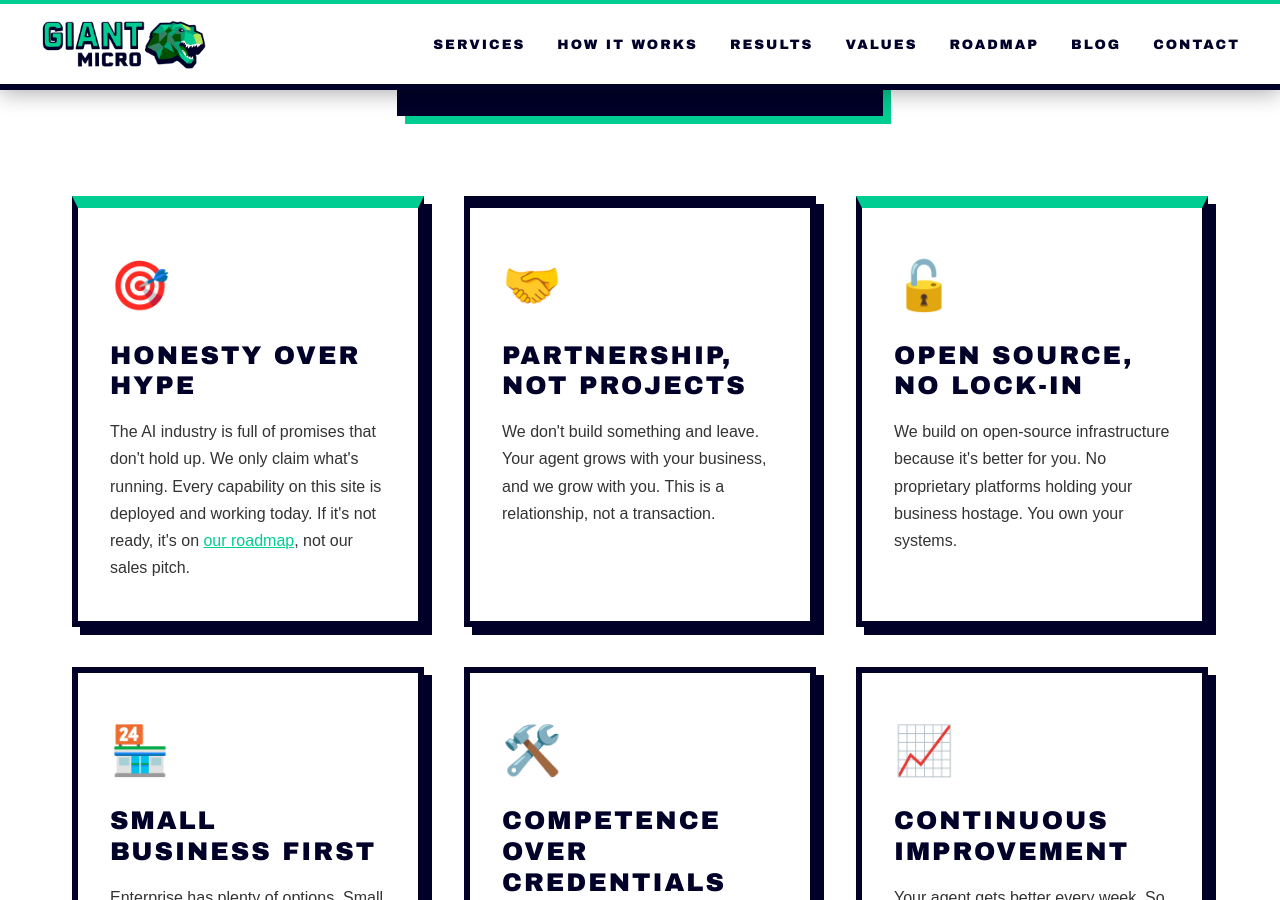
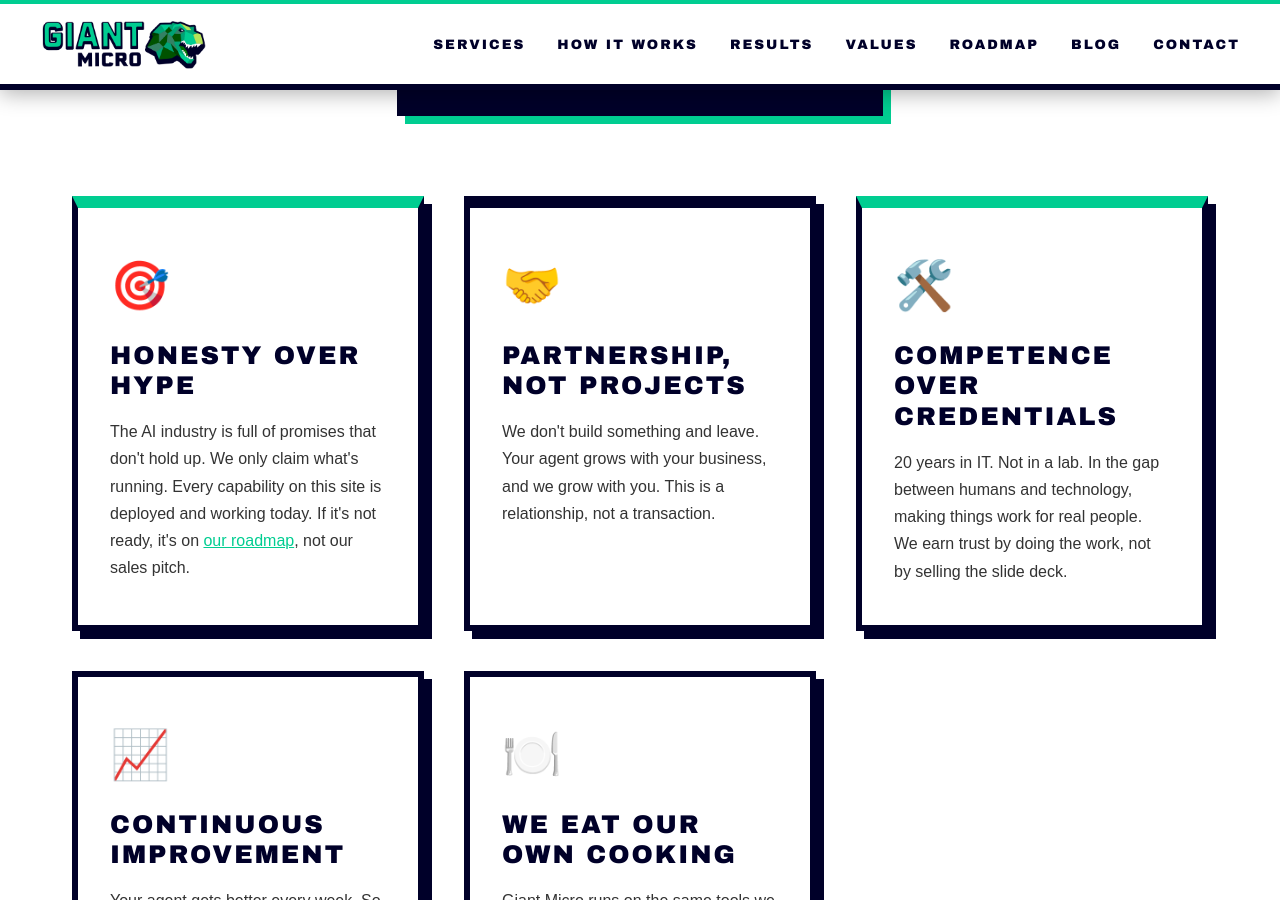
Before and after one commit to giant-micro/giant-micro.github.io, a Jekyll site: the page built from index.html, in a window 1280 px wide and 900 px high, scrolled down 5646 px. Built offline with Jekyll 4.4.1, drawn with Linux system fonts in a browser that asks for light colours; some of the changed text lies outside the part shown.

Commit message:
Trim core values to 5: add 'We Eat Our Own Cooking', remove lock-in and small-biz-first

```diff
--- a/index.html
+++ b/index.html
@@ -157,16 +157,6 @@ layout: default
                 <p>We don't build something and leave. Your agent grows with your business, and we grow with you. This is a relationship, not a transaction.</p>
             </div>
             <div class="card">
-                <div class="card-icon">🔓</div>
-                <h3>Open Source, No Lock-In</h3>
-                <p>We build on open-source infrastructure because it's better for you. No proprietary platforms holding your business hostage. You own your systems.</p>
-            </div>
-            <div class="card">
-                <div class="card-icon">🏪</div>
-                <h3>Small Business First</h3>
-                <p>Enterprise has plenty of options. Small businesses don't. We exist to give independent businesses access to the same caliber of technology that Fortune 500 companies take for granted.</p>
-            </div>
-            <div class="card">
                 <div class="card-icon">🛠️</div>
                 <h3>Competence Over Credentials</h3>
                 <p>20 years in IT. Not in a lab. In the gap between humans and technology, making things work for real people. We earn trust by doing the work, not by selling the slide deck.</p>
@@ -175,6 +165,11 @@ layout: default
                 <div class="card-icon">📈</div>
                 <h3>Continuous Improvement</h3>
                 <p>Your agent gets better every week. So do we. When new capabilities emerge, your business gets them. Stagnation is not in our vocabulary.</p>
+            </div>
+            <div class="card">
+                <div class="card-icon">🍽️</div>
+                <h3>We Eat Our Own Cooking</h3>
+                <p>Giant Micro runs on the same tools we deploy for you. Our website, our email, our operations are all managed by our own AI agents. We don't sell something we wouldn't use ourselves.</p>
             </div>
         </div>
     </div>
```
